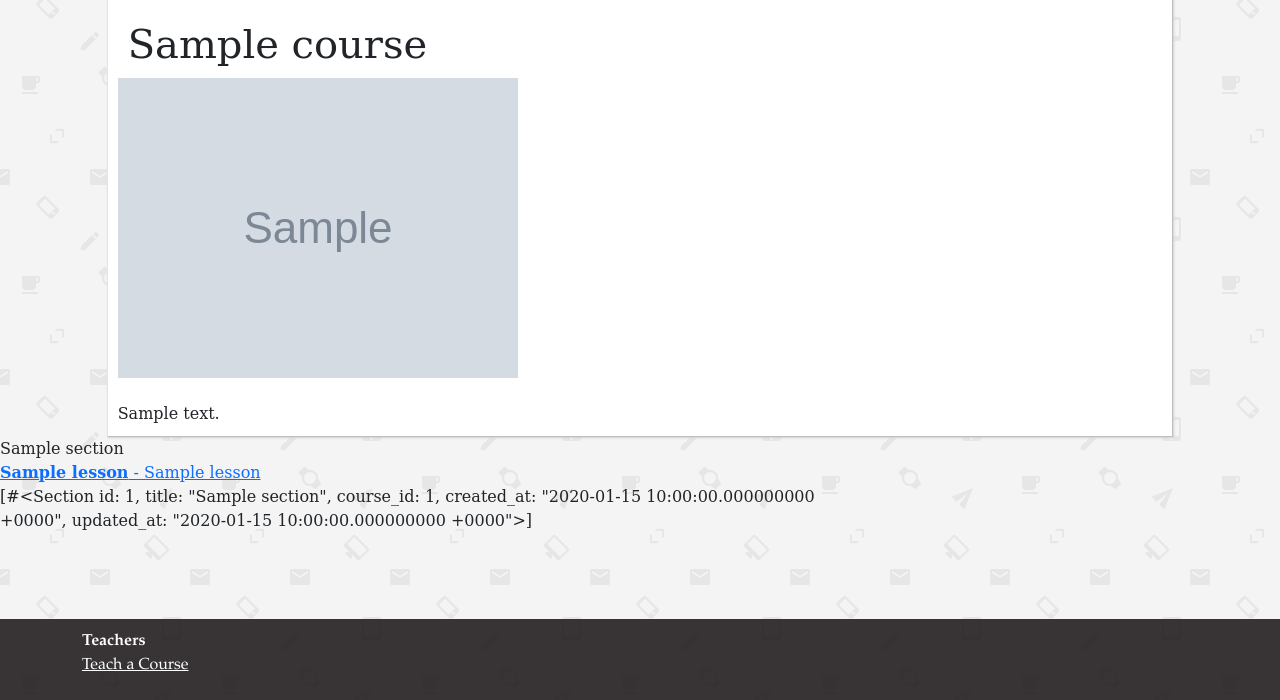
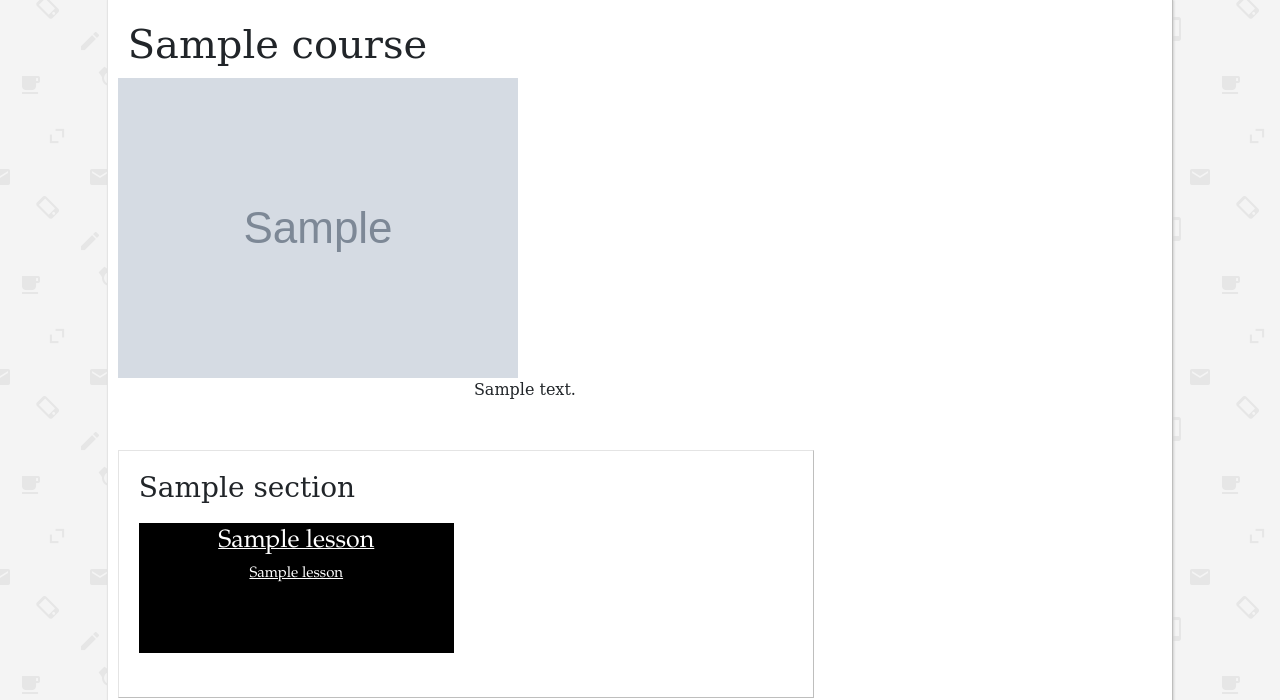
Before and after one commit to kcandle/Flixter, a Rails app: page /courses/1 in a window 1280 px wide. Shown: the part 81-781 px from the top of the page. Run offline with Rails 7, Linux system fonts and the light colour scheme; tables that the repository leaves empty hold one stand-in row (values such as "Sample post"); grey boxes marked "Sample" are stand-in pictures; style sheets or scripts are compiled from the project's sources; some libraries are stand-ins or nearby versions.

Commit message:
course style

```diff
--- a/app/assets/stylesheets/master.scss
+++ b/app/assets/stylesheets/master.scss
@@ -83,3 +83,33 @@
 .clr {
   clear: both;
 }
+
+.section {
+  border: 1px solid;
+  border-color: #e4e4e4 #bebebd #bebebd #e4e4e4;
+  padding: 20px;
+}
+
+.lesson {
+  background-color: black;
+  margin-top: 10px;
+  height: 130px;
+}
+
+.section {
+  border: 1px solid;
+  border-color: #e4e4e4 #bebebd #bebebd #e4e4e4;
+  padding: 20px;
+}
+
+.lesson a {
+  color: white;
+  font-family: "Garamond Header", Garamond;
+  font-weight: 100;
+  font-size: 15px;
+}
+
+.lesson a b {
+  font-weight: 100;
+  font-size: 25px;
+}
--- a/app/views/courses/show.html.erb
+++ b/app/views/courses/show.html.erb
@@ -16,7 +16,6 @@
         <%= link_to 'Administer', instructor_course_path(@course), class: 'btn btn-danger btn-large' %>
       <% end %>
   </div>
-</div>
 
 <div class="col-sm-8 col-12">
       <%= @course.description %>
@@ -25,17 +24,25 @@
 
   <div class="col-sm-8 col-12">
     <%= @course.sections.each do |section| %>
+    <br /> <br />
       <div class="section">
+        <h3>
           <%= section.title %>
+        </h3>
+        <div class="row">
           <% section.lessons.each do |lesson| %>
-          <div class="lesson">
+            <div class="col-12 col-sm-6">
+              <div class="lesson text-center">
                 <%= link_to lesson_path(lesson) do %>
                   <b><%= lesson.title %></b>
-              -
+                  <br />
                   <%= lesson.subtitle %>
                 <% end %>
               </div>
+            </div>
           <% end %>
+        </div>
+        <br class="clr" />
       </div>
     <% end %>
   </div>
--- a/app/views/layouts/application.html.erb
+++ b/app/views/layouts/application.html.erb
@@ -3,6 +3,7 @@
   <head>
     <title>Flixter</title>
     <%= csrf_meta_tags %>
+    <%= csp_meta_tag %>
     <%= stylesheet_link_tag    'application', media: 'all', 'data-turbolinks-track': 'reload' %>
     <%= javascript_include_tag 'application', 'data-turbolinks-track': 'reload' %>
     <link href="http://vjs.zencdn.net/5.12.6/video-js.css" rel="stylesheet">
```
Lines whose indentation alone changed are shown as unchanged.
